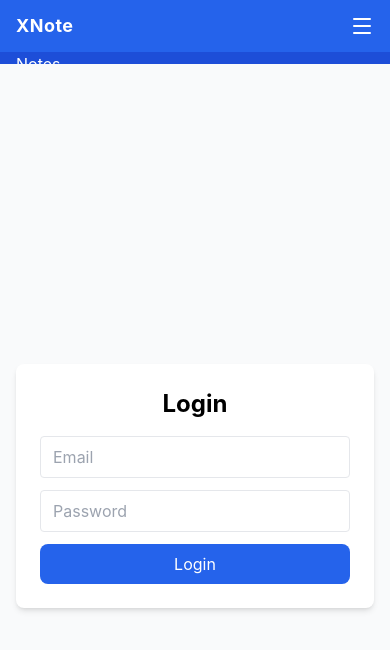
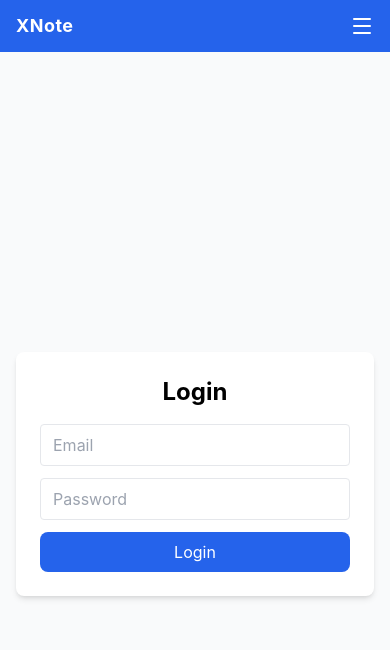
Before and after one commit to reosaurous172214/xnote, a React (Create React App) app: page /login in a window 390 px wide. Shown: the top 650 px of the page. Built offline with nearby package versions, Linux system fonts and the light colour scheme.

Commit message:
Add latest frontend changes (Navbar, Trash feature, etc.)

```diff
--- a/src/components/Navbar.jsx
+++ b/src/components/Navbar.jsx
@@ -1,6 +1,7 @@
 import React, { useState } from "react";
 import { Link, useNavigate, useLocation } from "react-router-dom";
-import { Menu, X, Trash2, Archive } from "lucide-react"; // ✅ Archive instead of ArchiveBox
+import { Menu, X, Trash2, Archive } from "lucide-react";
+
 export default function Navbar() {
   const navigate = useNavigate();
   const location = useLocation();
@@ -19,12 +20,15 @@ export default function Navbar() {
   return (
     <nav className="bg-blue-600 text-white shadow">
       <div className="max-w-6xl mx-auto px-4 py-3 flex items-center justify-between">
+        {/* Logo */}
         <Link to="/" className="text-lg font-bold tracking-wide">XNote</Link>
 
+        {/* Hamburger button (mobile only) */}
         <button aria-label="Toggle menu" className="md:hidden" onClick={() => setOpen(!open)}>
           {open ? <X className="w-6 h-6" /> : <Menu className="w-6 h-6" />}
         </button>
 
+        {/* Desktop Links */}
         <div className="hidden md:flex items-center gap-6">
           <Link to="/" className={linkClass("/")}>Notes</Link>
           <Link to="/archive" className={linkClass("/archive")}>
@@ -47,7 +51,12 @@ export default function Navbar() {
         </div>
       </div>
 
-      <div className={`md:hidden bg-blue-700 px-4 pb-3 flex flex-col gap-3 transition-all duration-300 ${open ? "max-h-96" : "max-h-0 overflow-hidden"}`}>
+      {/* Mobile Dropdown */}
+      <div
+        className="md:hidden overflow-hidden transition-all duration-300"
+        style={{ maxHeight: open ? "500px" : "0" }}
+      >
+        <div className="bg-blue-700 px-4 pb-3 flex flex-col gap-3">
           <Link to="/" className={linkClass("/")} onClick={() => setOpen(false)}>Notes</Link>
           <Link to="/archive" className={linkClass("/archive")} onClick={() => setOpen(false)}>
             <Archive className="w-4 h-4" /> Archive
@@ -58,7 +67,12 @@ export default function Navbar() {
           {user ? (
             <>
               <Link to="/profile" className={linkClass("/profile")} onClick={() => setOpen(false)}>Profile</Link>
-            <button onClick={handleLogout} className="bg-white text-blue-600 px-3 py-1 rounded-lg hover:bg-gray-100">Logout</button>
+              <button
+                onClick={handleLogout}
+                className="bg-white text-blue-600 px-3 py-1 rounded-lg hover:bg-gray-100"
+              >
+                Logout
+              </button>
             </>
           ) : (
             <>
@@ -67,6 +81,7 @@ export default function Navbar() {
             </>
           )}
         </div>
+      </div>
     </nav>
   );
 }
```
Lines whose indentation alone changed are shown as unchanged.
